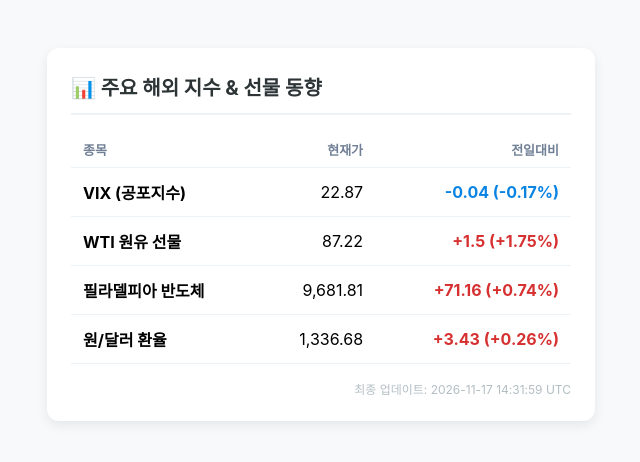
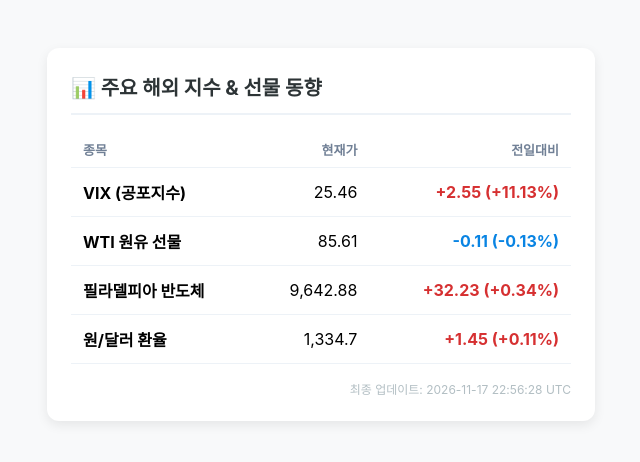
Before and after one commit to jungjc1117/americaSectorIndex, a plain HTML site: page index.html in a window 1280 px wide. Shown: the whole page, without its empty margins (319-959 px from the left). Drawn offline with Linux system fonts and the light colour scheme.

Commit message:
Auto update market data [skip ci]

```diff
--- a/index.html
+++ b/index.html
@@ -28,39 +28,39 @@
 
     <tr>
         <td style="padding: 12px; font-weight: bold;">VIX (공포지수)</td>
-        <td style="padding: 12px; text-align: right;">22.87</td>
-        <td style="padding: 12px; text-align: right; color: #0984e3; font-weight: bold;">
-            -0.04 (-0.17%)
+        <td style="padding: 12px; text-align: right;">25.46</td>
+        <td style="padding: 12px; text-align: right; color: #d63031; font-weight: bold;">
+            +2.55 (+11.13%)
         </td>
     </tr>
 
     <tr>
         <td style="padding: 12px; font-weight: bold;">WTI 원유 선물</td>
-        <td style="padding: 12px; text-align: right;">87.22</td>
-        <td style="padding: 12px; text-align: right; color: #d63031; font-weight: bold;">
-            +1.5 (+1.75%)
+        <td style="padding: 12px; text-align: right;">85.61</td>
+        <td style="padding: 12px; text-align: right; color: #0984e3; font-weight: bold;">
+            -0.11 (-0.13%)
         </td>
     </tr>
 
     <tr>
         <td style="padding: 12px; font-weight: bold;">필라델피아 반도체</td>
-        <td style="padding: 12px; text-align: right;">9,681.81</td>
+        <td style="padding: 12px; text-align: right;">9,642.88</td>
         <td style="padding: 12px; text-align: right; color: #d63031; font-weight: bold;">
-            +71.16 (+0.74%)
+            +32.23 (+0.34%)
         </td>
     </tr>
 
     <tr>
         <td style="padding: 12px; font-weight: bold;">원/달러 환율</td>
-        <td style="padding: 12px; text-align: right;">1,336.68</td>
+        <td style="padding: 12px; text-align: right;">1,334.7</td>
         <td style="padding: 12px; text-align: right; color: #d63031; font-weight: bold;">
-            +3.43 (+0.26%)
+            +1.45 (+0.11%)
         </td>
     </tr>
 
             </tbody>
         </table>
-        <div class="update-time">최종 업데이트: 2026-11-17 14:31:59 UTC</div>
+        <div class="update-time">최종 업데이트: 2026-11-17 22:56:28 UTC</div>
     </div>
 </body>
 </html>
```
